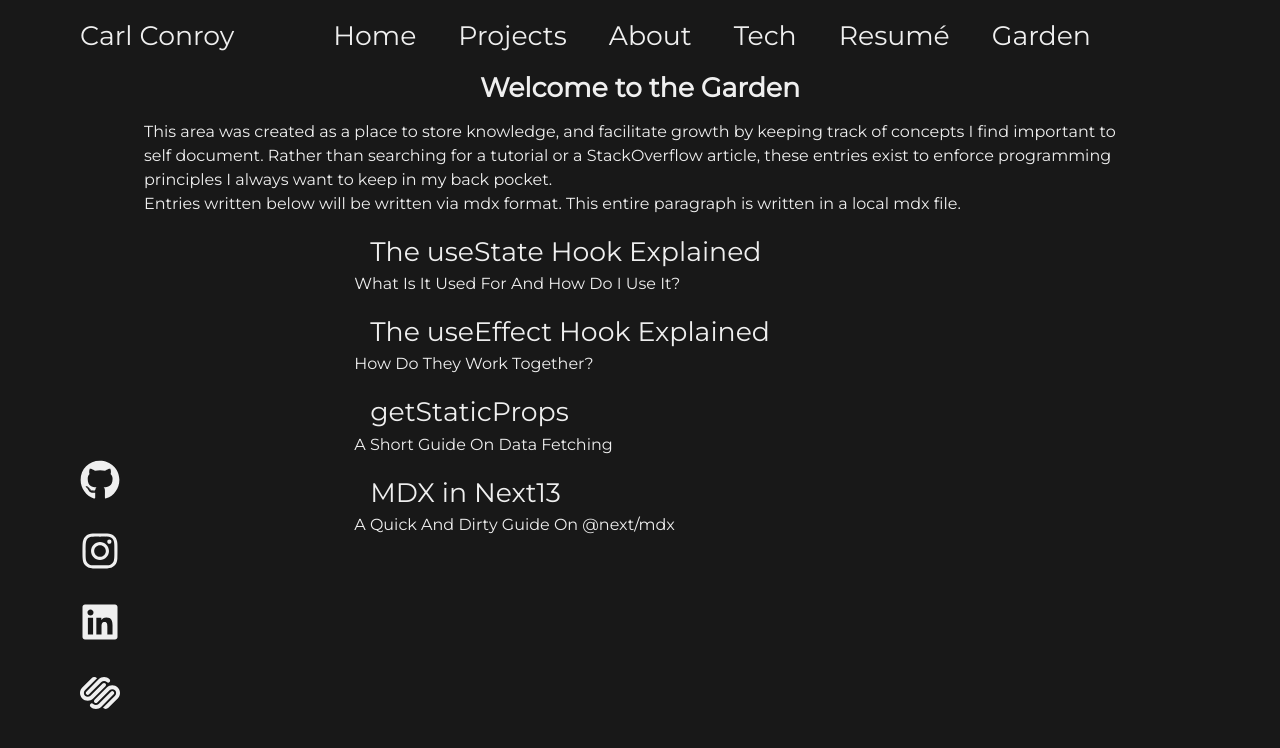
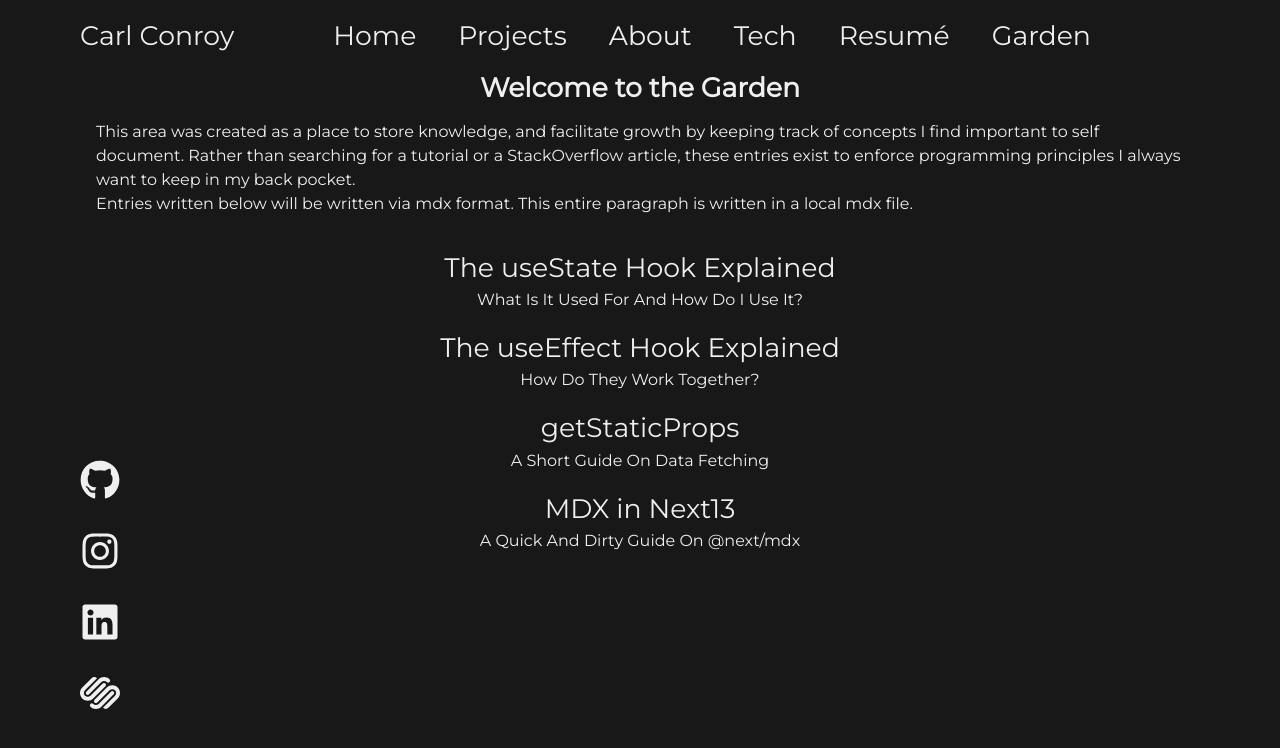
Before and after one commit to CarlinCharge/carlconroyv2, a Next.js app: page /garden in a window 1280 px wide. Shown: the top 748 px of the page. Built offline with nearby package versions, Linux system fonts and the light colour scheme.

Commit message:
more refactor

```diff
--- a/app/garden/GardenPage.tsx
+++ b/app/garden/GardenPage.tsx
@@ -4,23 +4,31 @@ import Test from "./mdx/test.mdx";
 export default function GardenPage() {
   const fontSize = { base: "10px", md: "15px", lg: "26.75px" };
   return (
-    <Container maxW={{ base: "5xl", md: "5xl", lg: "5xl" }}>
+    <Container maxW={{ base: "5xl", md: "5xl", lg: "6xl" }}>
       <Flex direction={{ base: "column", lg: "column" }}>
         <Heading fontSize={fontSize} textAlign="center">
           Welcome to the Garden
         </Heading>
-        <Box mt={4}>
-          <Text>
-            This area was created as a place to store knowledge, and facilitate
-            growth by keeping track of concepts I find important to self
-            document. Rather than searching for a tutorial or a StackOverflow
-            article, these entries exist to enforce programming principles I
-            always want to keep in my back pocket.
-          </Text>
-          <Test />
-        </Box>
-        <Container>
-          <GardenPostCards />
+
+        <Text pt={4}>
+          This area was created as a place to store knowledge, and facilitate
+          growth by keeping track of concepts I find important to self document.
+          Rather than searching for a tutorial or a StackOverflow article, these
+          entries exist to enforce programming principles I always want to keep
+          in my back pocket.
+        </Text>
+        <Test />
+        <Container maxW="6xl">
+          <Flex
+            alignItems="center"
+            pt={4}
+            direction="column"
+            textAlign="center"
+          >
+            <Box>
+              <GardenPostCards />
+            </Box>
+          </Flex>
         </Container>
       </Flex>
     </Container>
--- a/app/projects/ProjectPage.tsx
+++ b/app/projects/ProjectPage.tsx
@@ -9,7 +9,7 @@ export default function ProjectPage() {
       <Heading textAlign="center" fontSize={fontSize}>
         Projects
       </Heading>
-      <Flex alignItems="center" pt="12" direction="column" textAlign="center">
+      <Flex alignItems="center" pt={4} direction="column" textAlign="center">
         <Box>
           <ProjectPostCard />
         </Box>
```
